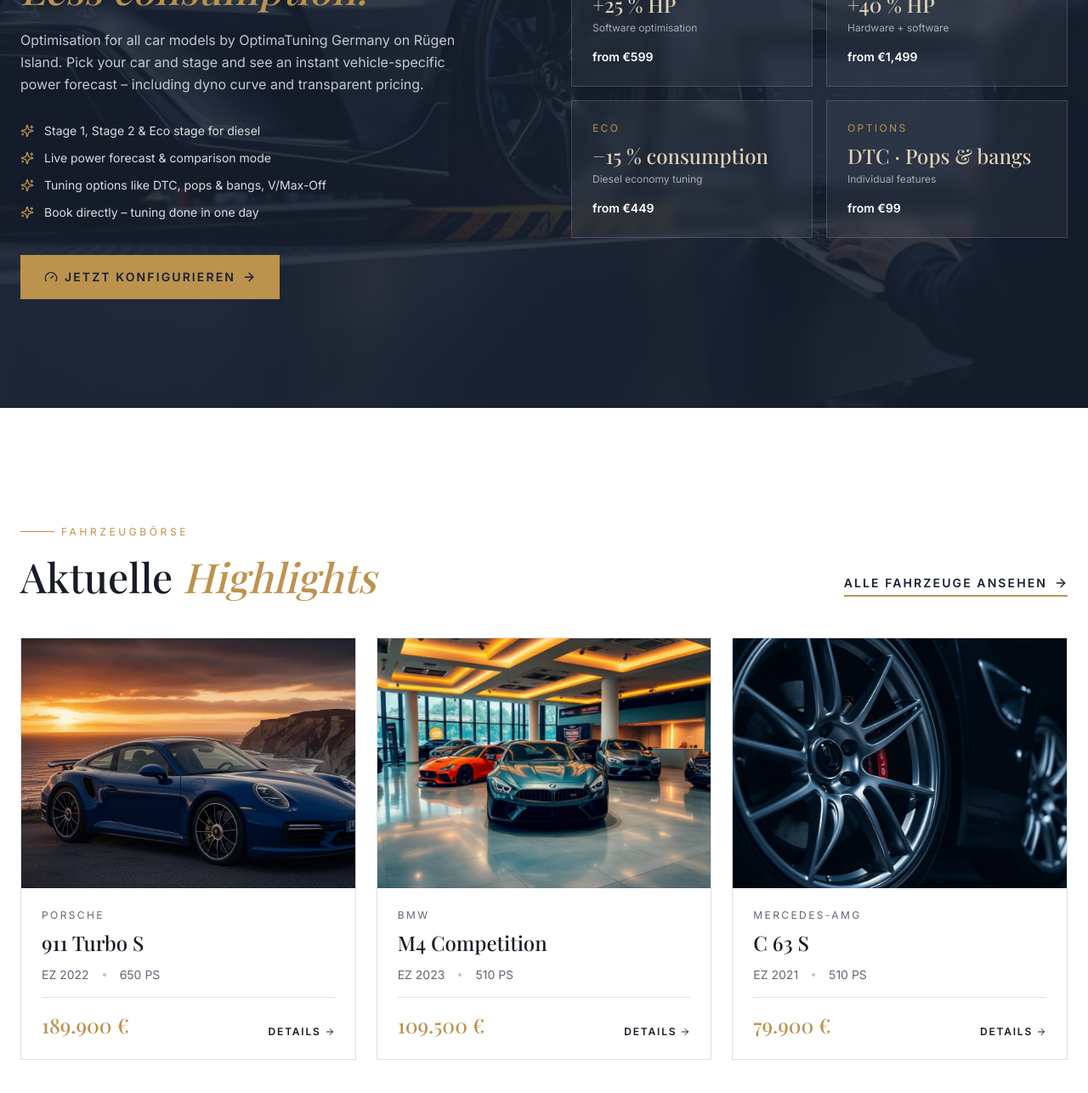
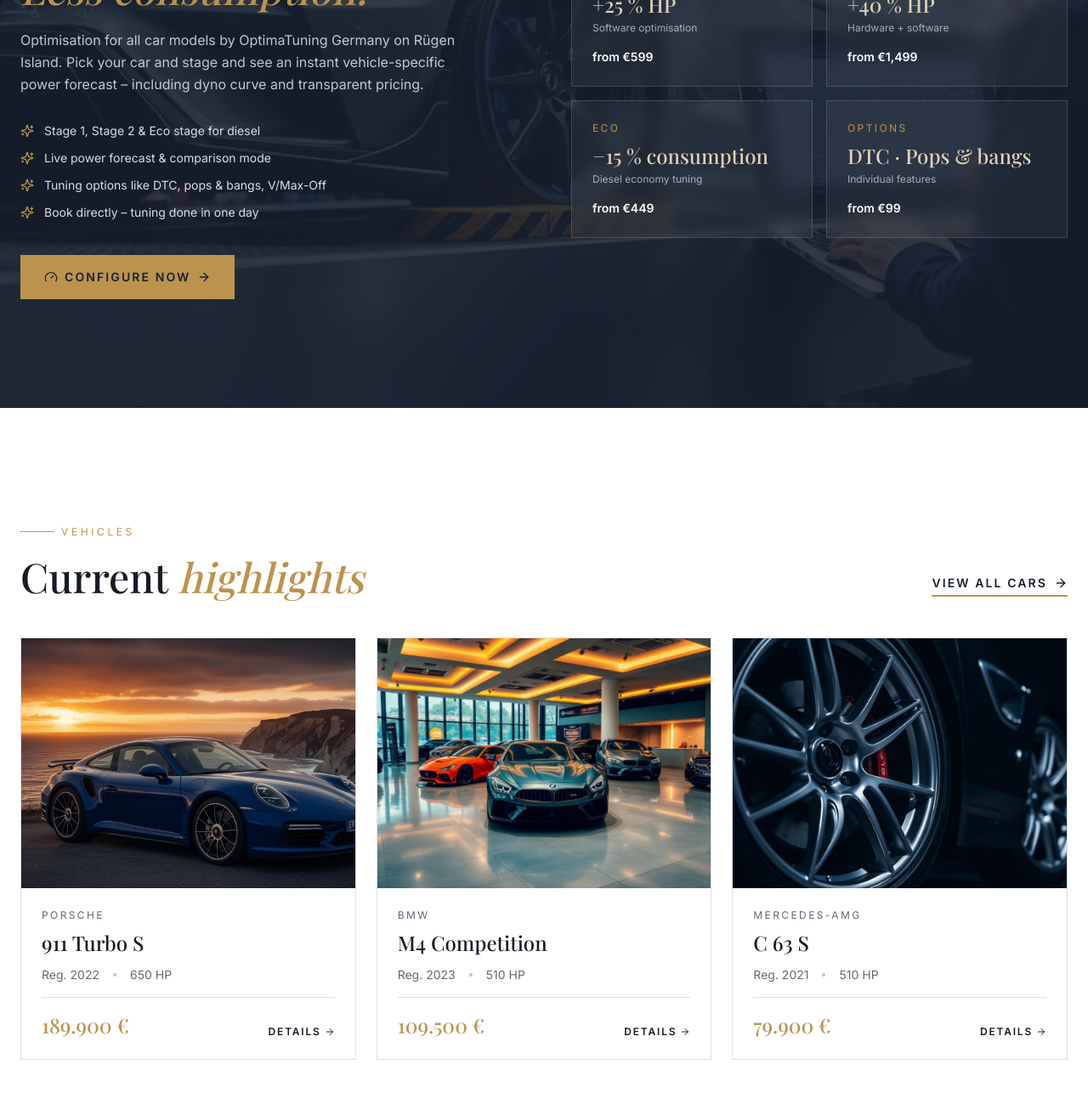
Before and after one commit to hamstah10/exclusive-konfig, a React (Vite) app: page / in a window 1280 px wide. Shown: the part 1624-2910 px from the top of the page at 85% size. Built offline with nearby package versions, Linux system fonts and the light colour scheme; a web font is replaced by a local one; what @lovable.dev/cloud-auth-js would draw is missing.

Commit message:
Changes
Co-authored-by: hamstah10 <113595606+hamstah10@users.noreply.github.com>

```diff
--- a/src/pages/LandingPage.tsx
+++ b/src/pages/LandingPage.tsx
@@ -339,7 +339,7 @@ export default function LandingPage() {
                 className="group inline-flex items-center gap-2 bg-[hsl(var(--brand-gold))] text-[hsl(var(--brand-dark))] px-7 py-4 font-semibold text-sm uppercase tracking-[0.15em] hover:bg-[hsl(var(--brand-gold))]/90 transition-all hover:shadow-2xl hover:shadow-[hsl(var(--brand-gold))]/30 hover:-translate-y-0.5"
               >
                 <Gauge className="h-4 w-4" />
-                Jetzt konfigurieren
+                {t('chiptuning.cta')}
                 <ArrowRight className="h-4 w-4 group-hover:translate-x-1 transition-transform" />
               </Link>
             </Reveal>
@@ -369,10 +369,10 @@ export default function LandingPage() {
         <div className="max-w-7xl mx-auto px-6">
           <div className="flex flex-col md:flex-row md:items-end justify-between mb-12 gap-4">
             <div>
-              <SectionEyebrow>Fahrzeugbörse</SectionEyebrow>
+              <SectionEyebrow>{t('marketplace.eyebrow')}</SectionEyebrow>
               <Reveal direction="up" delay={0.1}>
                 <h2 className="font-display text-4xl md:text-5xl leading-tight">
-                  Aktuelle <span className="italic text-[hsl(var(--brand-gold))]">Highlights</span>
+                  {t('marketplace.title1')} <span className="italic text-[hsl(var(--brand-gold))]">{t('marketplace.title2')}</span>
                 </h2>
               </Reveal>
             </div>
@@ -381,7 +381,7 @@ export default function LandingPage() {
                 to="/fahrzeuge"
                 className="group text-sm font-semibold uppercase tracking-[0.15em] text-[hsl(var(--brand-dark))] border-b-2 border-[hsl(var(--brand-gold))] pb-1 inline-flex items-center gap-2"
               >
-                Alle Fahrzeuge ansehen
+                {t('marketplace.cta')}
                 <ArrowRight className="h-4 w-4 group-hover:translate-x-1 transition-transform" />
               </Link>
             </Reveal>
@@ -409,14 +409,14 @@ export default function LandingPage() {
                     <div className="text-xs uppercase tracking-[0.2em] text-muted-foreground mb-2">{car.brand}</div>
                     <h3 className="font-display text-2xl mb-3">{car.model}</h3>
                     <div className="flex items-center gap-4 text-sm text-muted-foreground mb-4">
-                      <span>EZ {car.year}</span>
+                      <span>{t('marketplace.regYear')} {car.year}</span>
                       <span className="h-1 w-1 rounded-full bg-muted-foreground/40" />
-                      <span>{car.hp} PS</span>
+                      <span>{car.hp} {t('marketplace.hp')}</span>
                     </div>
                     <div className="flex items-end justify-between pt-4 border-t border-border">
                       <span className="font-display text-2xl text-[hsl(var(--brand-gold))]">{car.priceLabel}</span>
                       <span className="text-xs uppercase tracking-[0.15em] font-semibold inline-flex items-center gap-1 group-hover:text-[hsl(var(--brand-gold))] transition-colors">
-                        Details
+                        {t('marketplace.details')}
                         <ArrowRight className="h-3 w-3 group-hover:translate-x-0.5 transition-transform" />
                       </span>
                     </div>
```
